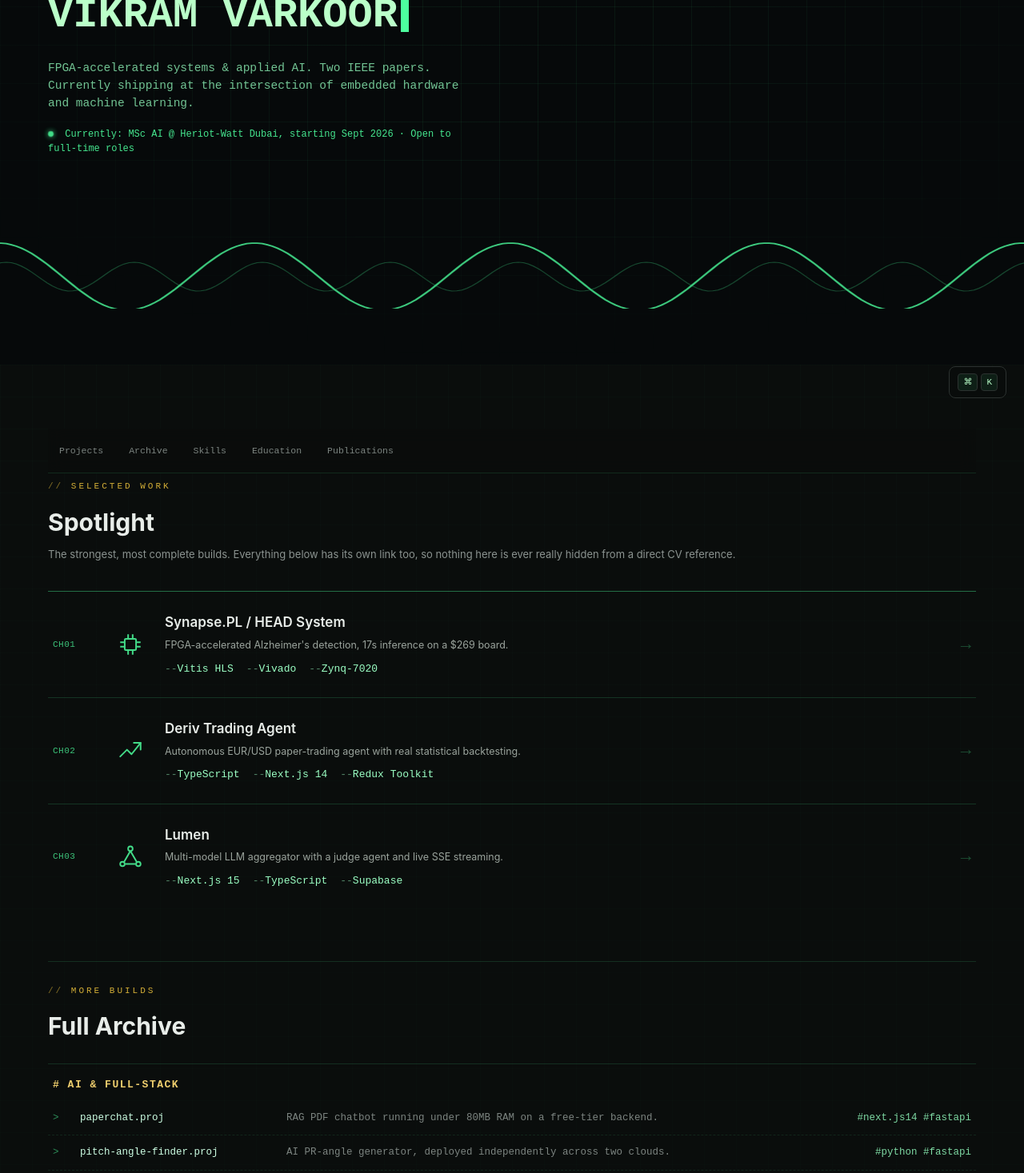
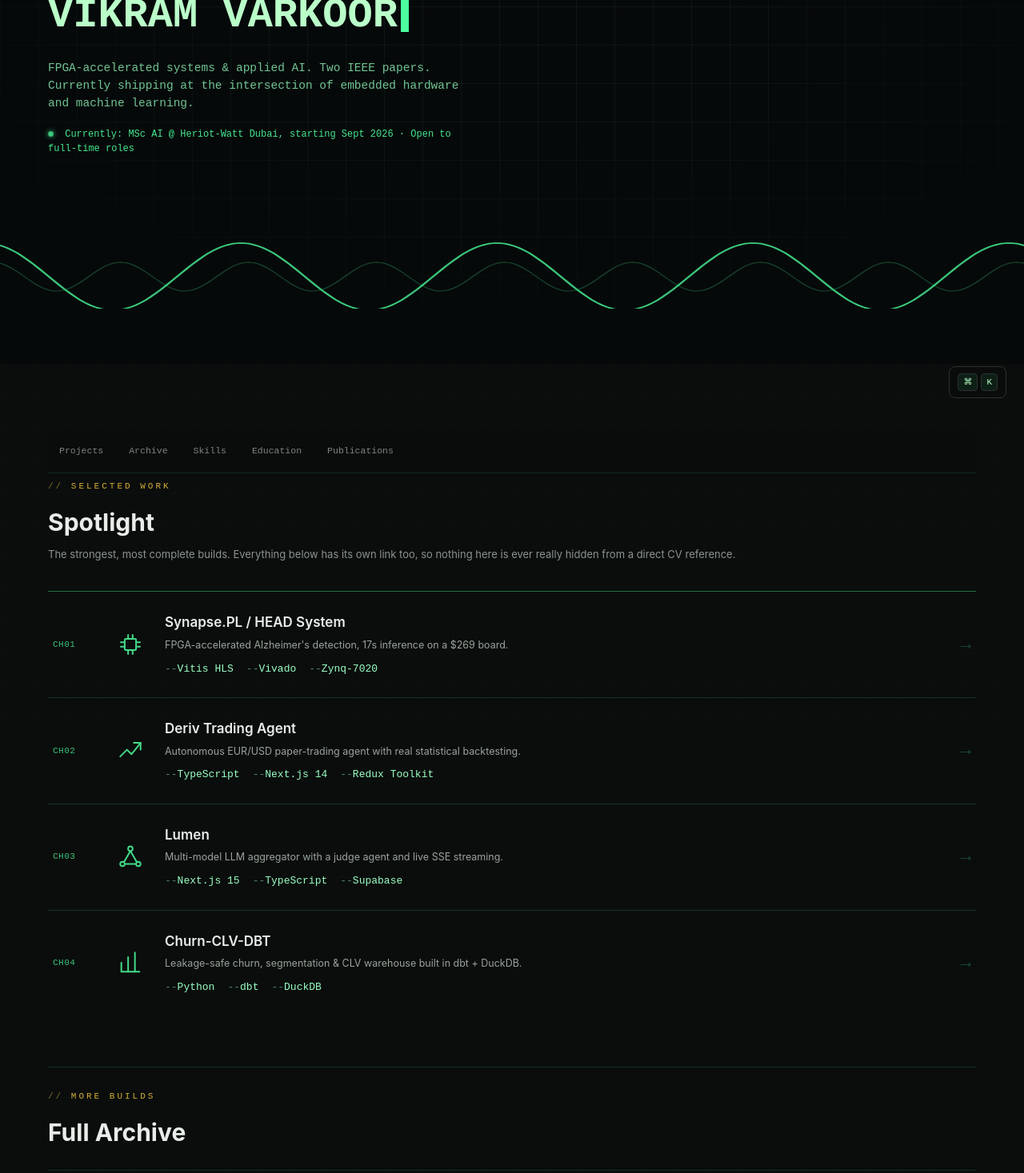
Before and after one commit to VikramVarkoor/Portfolio, a Next.js app: page / in a window 1280 px wide. Shown: the part 280-1747 px from the top of the page at 80% size. Built offline with nearby package versions, Linux system fonts and the light colour scheme.

Commit message:
Portfolio update 2026-10-13 22:09

```diff
--- a/src/app/data.ts
+++ b/src/app/data.ts
@@ -105,6 +105,30 @@ export const projects: Project[] = [
         <li>A judge orchestrator agent does the reconciliation in two steps: Jaccard similarity-based inter-agent agreement scoring (0-100%) first, then a synthesized answer drawing from all three outputs rather than just picking one.</li>
         <li>Automated per-agent benchmarking scores each model 1-10 on accuracy, depth, and clarity, with a one-line critique and a winner selection, so the comparison isn't just the agreement score in isolation.</li>
         <li>Deployed on Vercel with Supabase Postgres backing auth-gated query history, shareable links, and markdown export, the persistence layer that turns a one-off query into something worth coming back to.</li>
+      </ul>`,
+  },
+  {
+    id: 'churn',
+    kicker: 'Portfolio Project · Data Engineering / ML',
+    title: 'Churn-CLV-DBT',
+    short: 'Leakage-safe churn, segmentation & CLV warehouse built in dbt + DuckDB.',
+    body: `<p>A parameterised customer analytics warehouse built in dbt (dbt-duckdb) and DuckDB over 1,067,371 invoice line items and 5,942 customers, with staging, intermediate and mart layers driven by a single cutoff_date variable across three time-based cutoffs, feeding leakage-safe churn prediction, RFM/k-means segmentation, and BG/NBD + Gamma-Gamma CLV modelling.</p>
+      <ul>
+        <li>Enforced leakage safety with an invoice_date &lt; cutoff_date filter implemented twice (a dbt singular test and a pytest check), validated by deliberately planting a leak, confirming both checks failed, then reverting it.</li>
+        <li>Evaluated churn prediction out-of-time (n=5,224, 57.2% churned) comparing a recency rule, logistic regression on RFM features, and LightGBM via PR-AUC with customer-level bootstrap confidence intervals, reporting honestly that no model clearly beat the simple recency rule.</li>
+        <li>Diagnosed a threshold failure where F1-optimised thresholding collapsed to a 1-day threshold under a 66.8% churn base rate, and fixed it by switching to Youden's J for a 49-day threshold (precision 0.673, recall 0.885).</li>
+        <li>Segmented customers via RFM quintiles and k-means (silhouette scan over k=3 to 8, bootstrap-ARI stability check): the top 16.46% of customers drive 68.1% of revenue, while the largest segment holds 39.59% of customers but only 5.2% of revenue.</li>
+        <li>Added an LLM summary layer (Groq) guarded by a deterministic verifier checking regex number-matching against source data, unsupported-segment detection, and causal-language detection, with an offline stub client so the pipeline runs and tests without an API key.</li>
+      </ul>`,
+    tags: ['Python', 'dbt', 'DuckDB', 'LightGBM', 'PyMC-Marketing', 'pytest', 'Groq API'],
+    links: [{ label: 'GitHub', href: 'https://github.com/VikramVarkoor/Churn-CLV-DBT' }],
+    lenses: ['software'],
+    swSummary: 'A parameterised dbt + DuckDB warehouse over 1M+ invoice line items runs leakage-safe churn prediction, RFM/k-means segmentation, and BG/NBD + Gamma-Gamma CLV modelling across three time-based cutoffs. Leakage checks are implemented twice and validated by deliberately planting and reverting a real leak, with an LLM summary layer guarded by a deterministic verifier and an offline stub client for testing without an API key.',
+    swDeepDive: `<p>The actual engineering problem here wasn't training a churn model, it was proving the whole pipeline could be trusted end to end: that the warehouse doesn't leak future information into training data, that a model claiming to beat a naive baseline actually does, and that an LLM asked to summarize the results doesn't just make things up.</p>
+      <ul>
+        <li>Ran a data audit before any modelling and documented how each issue was handled: 22.77% of rows missing a customer ID, 34,335 duplicate rows reconciled to 32,907 duplicate groups, and 3,457 negative-quantity write-off rows.</li>
+        <li>When BG/NBD and Gamma-Gamma CLV modelling (pymc-marketing) over a 245-day horizon returned a negative Gamma-Gamma value (-3,050.94) on a smoke test, added an empirical-mean fallback rather than shipping the broken output.</li>
+        <li>Wrote a 324-line design.md before writing any code, and kept a BUGLOG.md of 7 real bugs found along the way, including a retired Groq model, a full-refresh that silently wiped other cutoffs' rows, and an error-severity setting that silently skipped 23 of 31 dbt nodes.</li>
       </ul>`,
   },
   {
@@ -357,7 +381,7 @@ export const projects: Project[] = [
 
 export const projectMap: Record<string, Project> = Object.fromEntries(projects.map(p => [p.id, p]))
 
-export const SPOTLIGHT_IDS = ['synapse', 'deriv', 'lumen']
+export const SPOTLIGHT_IDS = ['synapse', 'deriv', 'lumen', 'churn']
 
 export const ARCHIVE_GROUPS: { label: string; ids: string[] }[] = [
   { label: 'AI & Full-Stack', ids: ['paperchat', 'pitch', 'audit'] },
@@ -366,12 +390,13 @@ export const ARCHIVE_GROUPS: { label: string; ids: string[] }[] = [
 ]
 
 export const HARDWARE_LENS_IDS = ['synapse', 'powerquality', 'smartbin', 'syncrow']
-export const SOFTWARE_LENS_IDS = ['synapse', 'deriv', 'lumen', 'paperchat']
+export const SOFTWARE_LENS_IDS = ['synapse', 'deriv', 'lumen', 'paperchat', 'churn']
 
 export const CHANNEL_ICONS: Record<string, string> = {
   synapse: '<rect x="7" y="7" width="10" height="10" rx="1"/><path d="M7 10H3M7 14H3M17 10h4M17 14h4M10 7V3M14 7V3M10 21v-4M14 21v-4"/>',
   deriv: '<polyline points="3,17 9,11 13,15 21,5" stroke-linecap="round" stroke-linejoin="round"/><polyline points="15,5 21,5 21,11" stroke-linecap="round" stroke-linejoin="round"/>',
   lumen: '<circle cx="12" cy="4.5" r="2"/><circle cx="5" cy="18" r="2"/><circle cx="19" cy="18" r="2"/><path d="M12 6.5L6.3 16.4M12 6.5l5.7 9.9M7.5 18h9"/>',
+  churn: '<path d="M4 20V12M10 20V7M16 20V3M20 20H4" stroke-linecap="round" stroke-linejoin="round"/>',
 }
 
 export const skillsData = [
--- a/src/app/globals.css
+++ b/src/app/globals.css
@@ -29,6 +29,20 @@ a { color: inherit; }
 .home-hero .cvbtn:hover { border-color: #d4af37; background: rgba(212,175,55,0.08); }
 .home-hero nav { position: absolute; top: 0; left: 0; right: 0; display: flex; justify-content: space-between; padding: 26px 60px; z-index: 10; font-size: 13px; flex-wrap: wrap; gap: 12px; }
 .home-hero nav .links { display: flex; gap: 14px; flex-wrap: wrap; align-items: center; }
+
+/* On phones the 4 nav buttons wrap onto several lines, which grows well
+   past the height the vertically-centered hero content assumes it needs
+   (nav is position:absolute so it doesn't push that content down) and the
+   two visually collide. Below this width, take nav out of absolute
+   positioning so it sits in normal flow above the title instead. */
+@media (max-width: 680px) {
+  .home-hero { padding: 28px 22px 50px; min-height: auto; justify-content: flex-start; }
+  .home-hero nav { position: static; padding: 0 0 26px; justify-content: flex-start; }
+  .home-hero nav .links { width: 100%; }
+  .home-hero nav .links a, .home-hero nav .links button { flex: 1 1 auto; justify-content: center; text-align: center; }
+  .home-hero h1, .home-hero .type-h1 { font-size: 34px; line-height: 1.15; }
+  .home-hero svg.wave { bottom: 30px; }
+}
 .home-hero nav .links button {
   background: rgba(77,255,158,0.06); border: 1px solid #2f5f43; color: #9fffc4; font-family: inherit;
   font-size: 13.5px; font-weight: 600; cursor: pointer; letter-spacing: 0.5px; padding: 11px 20px;
```
